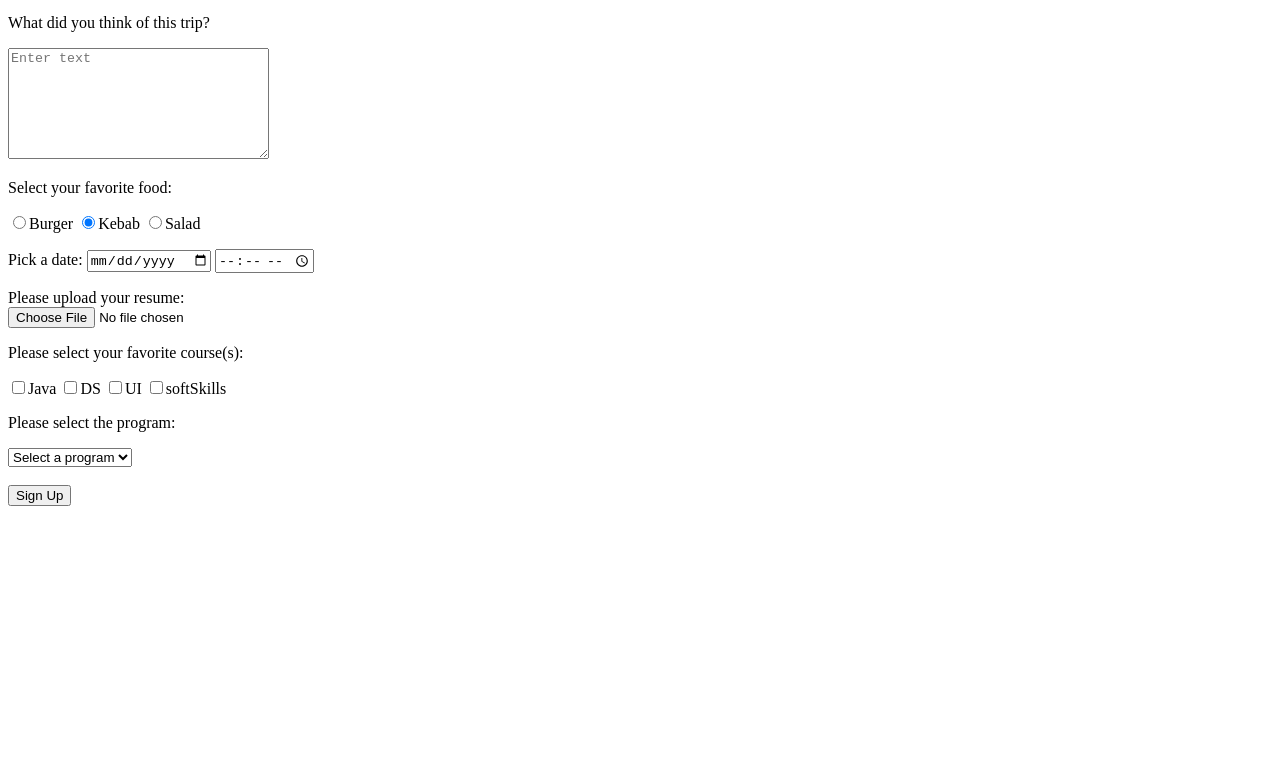
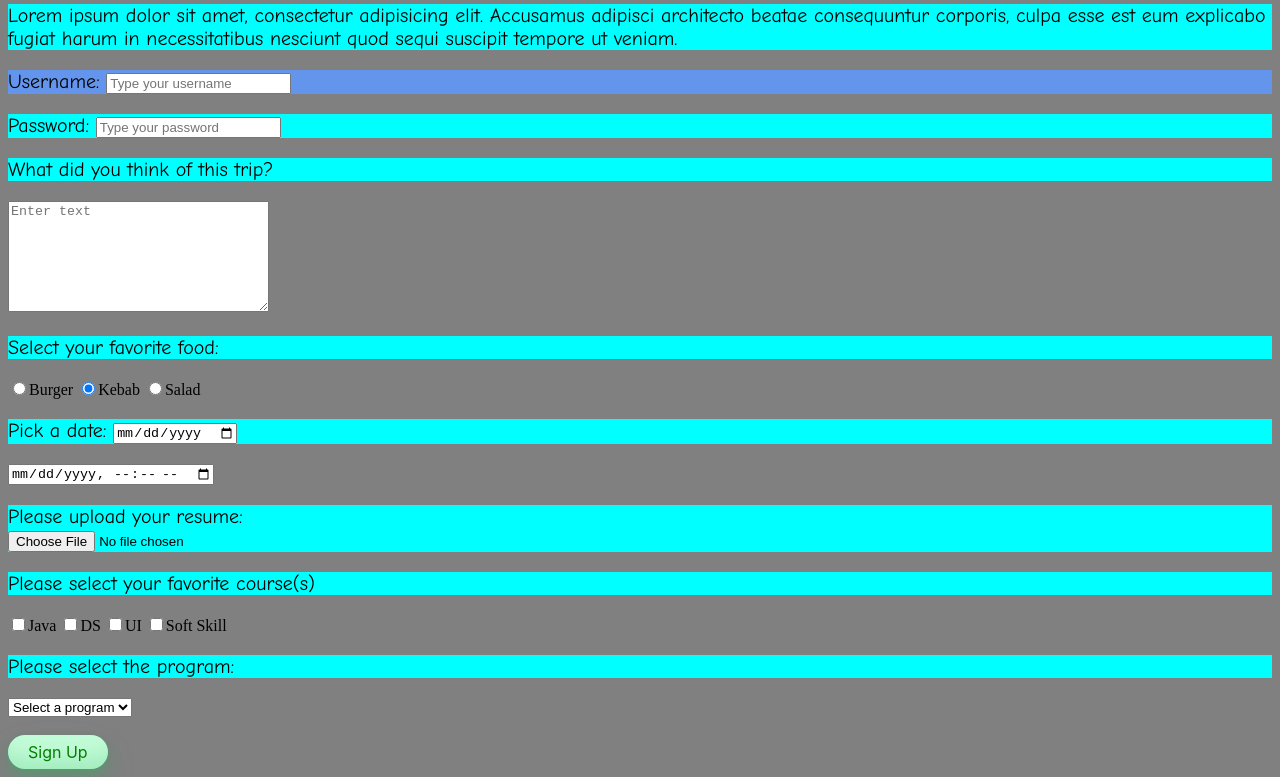
Before and after one commit to Evgenia0707/UI-Practice, a plain HTML site: page files/forms.html in a window 1280 px wide. Shown: the part 76-853 px from the top of the page. Before the commit the page ends 800 px from the top, so only its background shows below. Drawn offline with Linux system fonts and the light colour scheme.

Commit message:
css completed

```diff
--- a/files/forms.html
+++ b/files/forms.html
@@ -3,14 +3,31 @@
 <head>
 
     <title>Form Practice</title>
+    <!--connection between css fail-->
+    <link rel="stylesheet" href="css/styles.css">
+    <style>
+
+        body {
+            background-color: #94bb8a;
+        }
+    </style>
+
 </head>
-<body>
+<!--will take first(inline override internal)-->
+<body style="background-color: gray">
+
 
 <form>
+    <h1> Welcome to APP</h1>
 
-    <p>
+    <p>Lorem ipsum dolor sit amet, consectetur adipisicing elit.
+        Accusamus adipisci architecto beatae consequuntur corporis,
+        culpa esse est eum explicabo fugiat harum in necessitatibus
+        nesciunt quod sequi suscipit tempore ut veniam. </p>
+
+    <p style="background-color: cornflowerblue;">
         Username:
-        <input type="text"  name="username" placeholder="Type your username">
+        <input type="text" name="username" placeholder="Type your username">
     </p>
 
     <p>
@@ -26,46 +43,38 @@
 
     <br>
 
-    <p>Select your favorite food:</p>
+    <p class="class1">Select your favorite food:</p>
 
     <input type="radio" name="food" value="burger">Burger
     <input type="radio" name="food" value="kebab" checked>Kebab
     <input type="radio" name="food" value="salad">Salad
 
+    <br>
 
-    <br>
-    <p>Pick a date:
+    <p class="class1">Pick a date:
         <input type="date">
-        <input type="time">
     </p>
+    <input type="datetime-local">
 
-    <p>
-        Please upload your resume:
+    <p class="class1">Please upload your resume:
         <br>
         <input type="file">
     </p>
 
-
     <p>
-        Please select your favorite course(s):
+        Please select your favorite course(s)
     </p>
-    <label for="java">
-        <input type="checkbox" name="course" value="java" id="java">Java
+    <label for="abc">
+        <input type="checkbox" name="course" value="java" id="abc">Java
     </label>
 
     <input type="checkbox" name="course" value="DS">DS
+    <input type="checkbox" name="course" value="UI">UI
+    <input type="checkbox" name="course" value="softSkill">Soft Skill
 
-    <label for="ui">
-        <input type="checkbox" name="course" value="UI" id="ui">UI
-    </label>
-    <input type="checkbox" name="course" value="softSkills">softSkills
-
-    <p>
-        Please select the program:
-    </p>
-
-    <select name="program" id="">
-        <option value=""disabled selected>Select a program</option>
+    <p>Please select the program: </p>
+    <select name="program" >
+        <option value="" disabled selected>Select a program</option>
         <option value="jd">Java Developer</option>
         <option value="sdet">Java SDET</option>
         <option value="cs">Cyber Security</option>
@@ -74,8 +83,8 @@
     <br>
     <br>
 
-    <input type="submit" value="Sign Up" idsignup>
-
+<!--        <input type="submit" value="Sign Up" id ="signup">-->
+        <input class="button-33" type="submit" value="Sign Up" id="signup">
 
 
 </form>
```
